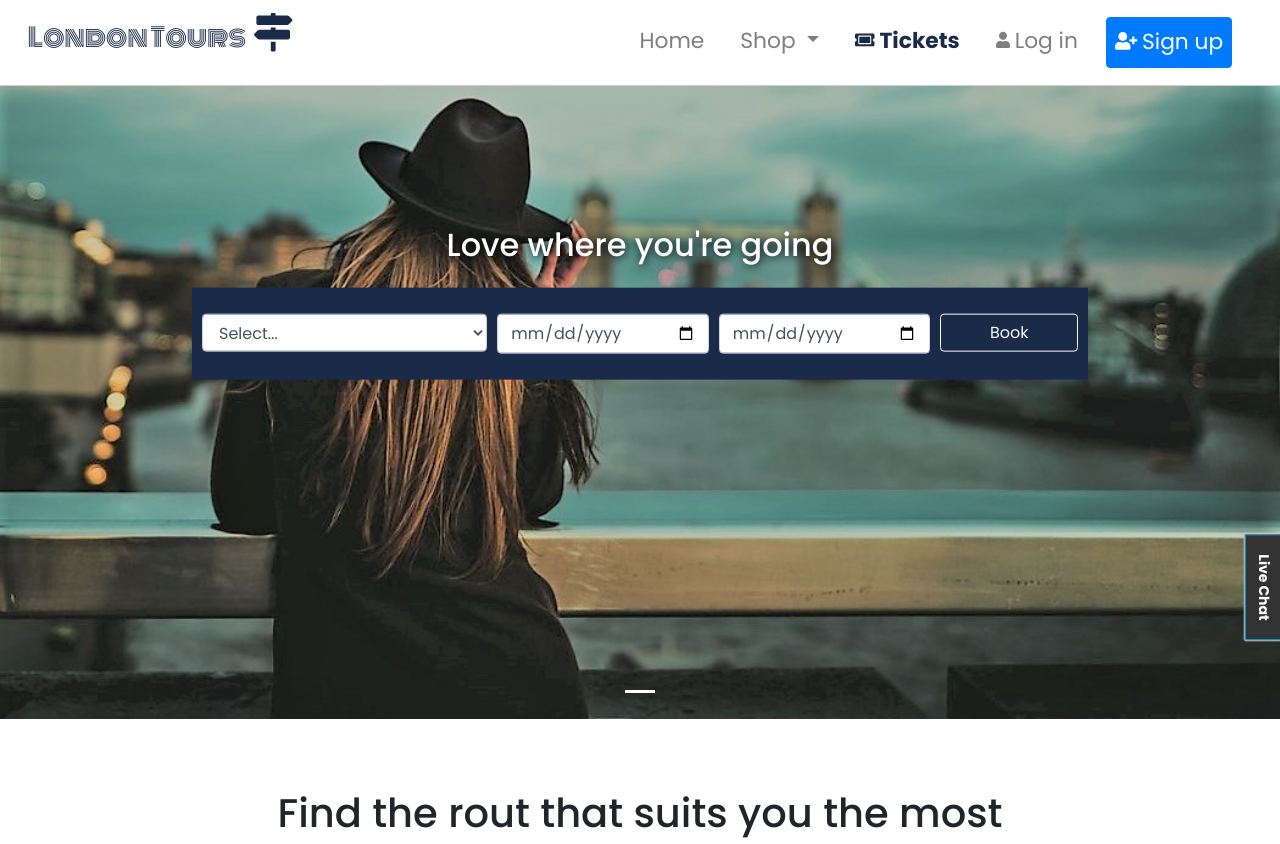
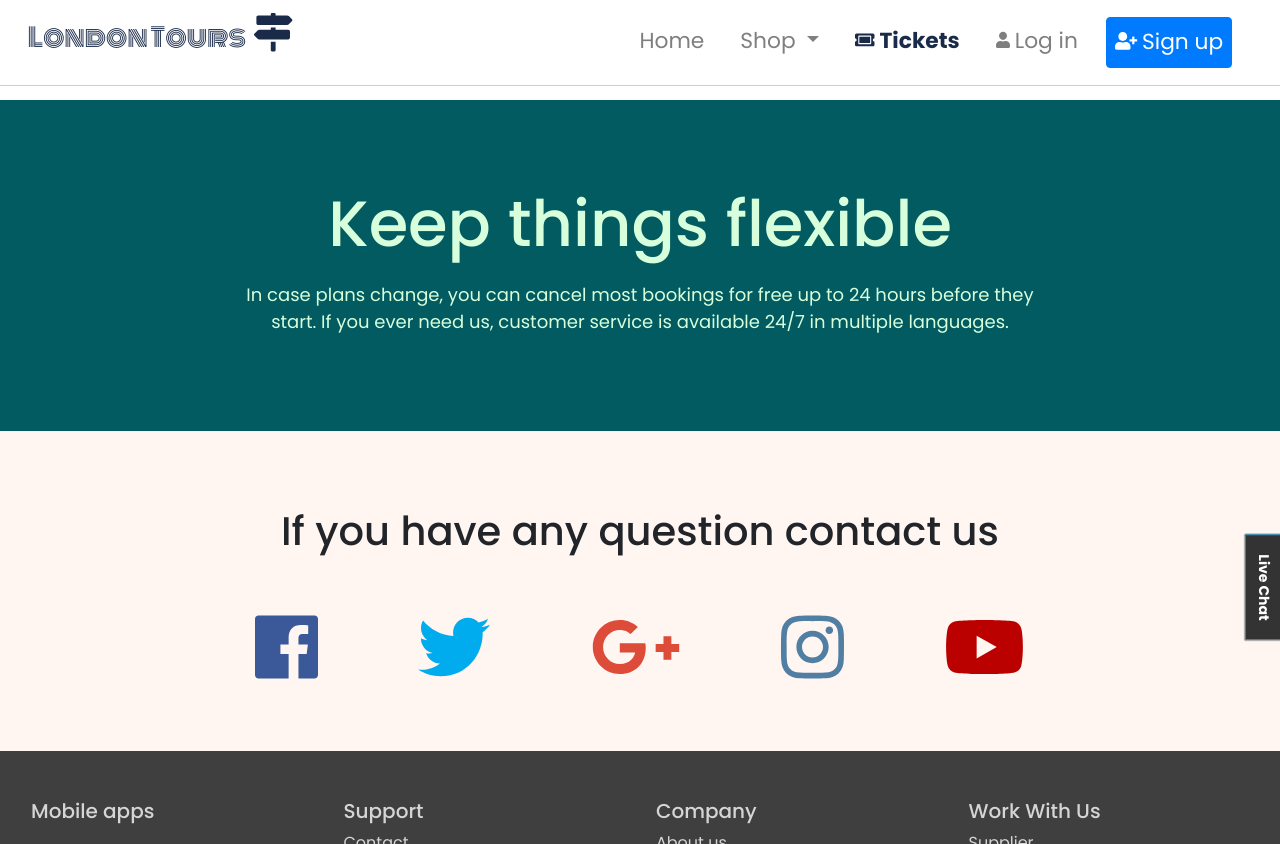
Before and after one commit to mihailtudos/LondonTours, a PHP site: page /tickets.php in a window 1280 px wide. Shown: the top 844 px of the page. Run offline with PHP 8.4, Linux system fonts and the light colour scheme; some libraries are stand-ins or nearby versions; some web fonts are replaced.

Commit message:
Live chat done

```diff
--- a/chat_button.php
+++ b/chat_button.php
@@ -23,24 +23,22 @@
       <div class="modal-body">
         <div class="formForMessages">
           <!-- the form with the three required fields -->
-          <form>
+          <form  action="includes\support_req.php" method="POST" autocomplete="off">
             <div class="row">
               <div class="col">
-                <span class="mandarory">*</span>
-                <input type="text" class="form-control" placeholder="Name" required>
+                <input type="text" size="100" max name="subject" class="form-control" placeholder="Subject">
               </div>
               <div class="col">
-                <span class="mandarory">*</span>
-                <input type="email" class="form-control" placeholder="Email" required>
+                <input type="number" name="phoneNumber" class="form-control" placeholder="phone number">
               </div>
             </div>
             <div class="form-group">
               <label for="exampleFormControlTextarea1"><span class="mandarory">*</span></label>
-              <textarea class="form-control" id="exampleFormControlTextarea1" rows="3" placeholder="Your message goes here..."></textarea>
+              <textarea class="form-control" size="500" name="message" id="exampleFormControlTextarea1" rows="3" placeholder="Your message goes here..." require></textarea>
             </div>
             <div class="form-group row">
               <div class="col-xl-6 col-sm-6">
-                <button type="submit" class="btn btn-secondary btn-lg btn-block active">Send</button>
+                <button type="submit" name="submit" class="btn btn-secondary btn-lg btn-block active">Send</button>
               </div>
             </div>
           </form>
--- a/css/style.css
+++ b/css/style.css
@@ -42,6 +42,10 @@
   font-size: 3vw;
   margin-left: 5px;
   color: #1a2b49;
+}
+
+.margin-top{
+  margin-top: 100px;
 }
 
 .navbar-brand {
--- a/header.php
+++ b/header.php
@@ -71,7 +71,7 @@
 						<?php
 							if(isset($_SESSION['userEmail'])){
 								echo '<li class="nav-item dropdown">
-								<a class="nav-link dropdown-toggle" href="#" id="navbarDropdown" role="button" data-toggle="dropdown" aria-haspopup="true" aria-expanded="false">Profile</a>
+								<a class="nav-link dropdown-toggle" href="#" id="navbarDropdown" role="button" data-toggle="dropdown" aria-haspopup="true" aria-expanded="false">'. $_SESSION['userFirstName'] .'</a>
 								<div class="dropdown-menu" aria-labelledby="navbarDropdown">
 									<a class="dropdown-item" href="#">Settings  <i class="fas fa-sliders-h"></i></a>
 									<a class="dropdown-item" href="#">Feedback <i class="fas fa-envelope-open"></i></a>
--- a/tickets.php
+++ b/tickets.php
@@ -13,72 +13,39 @@
 <?php
  include_once 'chat_button.php';
 ?>
-<!--- Image Slider -->
-<!-- a carousel bootstrap element that will make the site looking better by changing automatically the main image from the main page -->
-<div id="slides" class="carousel slide" data-ride="carousel">
-	<!-- carousel controller seen on the bottom of the page-->
-	<ul class="carousel-indicators">
-		<li data-target="#slides" data-slide-to="0" class="active"></li>
-	</ul>
-	<!-- carousel image content -->
-	<div class="carousel-inner">
-		<div class="carousel-item active">
-			<img src="img/img_book-ticket.jfif" alt="main slide image Photo by Arkadiusz Radek on Unsplash">
-			<!-- carousel caption
-				 the content on the top of carousel  -->
-			<div class="carousel-caption">
-				<h3 class="display-2 hide-medium">Love where you're going</h3>
-				<div class="booking-form">
-					<form>
-						<div class="form-row">
-							<div class="col-md-4 col-sm-6 ">
-								<select class="form-control " id="exampleFormControlSelect1">
-									<option>Select...</option>
-									<option>Rout A</option>
-									<option>Rout B</option>
-									<option>Rout A + B</option>
-								</select>
-							</div>
-							<div class="col-md-3 col-sm-6">
-							<input type="date" class="form-control">
-							</div>
-							<div class="col-md-3 col-sm-6">
-							<input type="date" class="form-control" placeholder="Zip">
-							</div>
-							<div class="col-md-2 col-sm-6">
-							<Button type="button" class="btn btn-outline-light btn-book">Book</Button>
-							</div>
-						</div>
-					</form>
-				</div>
+
+
+
+
+<!--- Flex Section -->
+<div class="container-fluid text-center margin-top flexible-section-style padding ">
+	<div class="container">
+		<div class="row padding">
+			<div class="col-md-12 col-lg-12">
+				<h2>Keep things flexible</h2>
+				<p>
+					In case plans change, you can cancel most bookings for free up to 24 hours before they start. If you ever need us, customer service is available 24/7 in multiple languages.
+				</p>
 			</div>
+			<!-- <div class="col-lg-6">
+				<img class="img-fluid" src="img/desk.png" alt="article image desck">
+			</div> -->
 		</div>
 	</div>
 </div>
 
-<div class="container-fluid" id="ticket-section">
-	<div class="container essential-section-style">
-		<h1 class="text-center">Find the rout that suits you the most</h1>
+<!--- Connect -->
+<div class="container-fluid padding contact-us-section subscribe-section-style">
+	<div class="row text-center padding">
+		<div class="col-12">
+			<h1>If you have any question contact us</h1>
 		</div>
-
-		<!--- Three Column Section -->
-		<div class="container-fluid padding">
-		<div class="row text-center padding">
-			<div class="col-xs-12 col-sm-6 col-md-4">
-				<i class="fab fa-cc-discover"></i>
-				<h3>Rout A</h3>
-				<p>Buy souvenirs for your family on our web site <a href=""> read more...</a></p>
-			</div>
-			<div class="col-xs-12 col-sm-6 col-md-4">
-				<i class="fas fa-gift"></i>
-				<h3>Rout B</h3>
-				<p>Buy souvenirs for your family on our web site <a href=""> read more...</a></p>
-			</div>
-			<div class="col-xs-12 col-sm-12 col-md-4">
-				<i class="fas fa-chess-pawn"></i>
-				<h3>Rout A and B</h3>
-				<p>Buy souvenirs for your family on our web site <a href=""> read more...</a></p>
-			</div>
+		<div class="col-12 social padding">
+			<a href="#"><i class="fab fa-facebook"></i></a>
+			<a href="#"><i class="fab fa-twitter"></i></a>
+			<a href="#"><i class="fab fa-google-plus-g"></i></a>
+			<a href="#"><i class="fab fa-instagram"></i></a>
+			<a href="#"><i class="fab fa-youtube"></i></a>
 		</div>
 	</div>
 </div>
```
Also changed, not shown: db/_london_tours.sql (added, +109 -0 lines), includes/support_req.php (added, +43 -0 lines), index.php (+44 -2 lines), img/night-tour-map-summer-2018.jpg (added).
